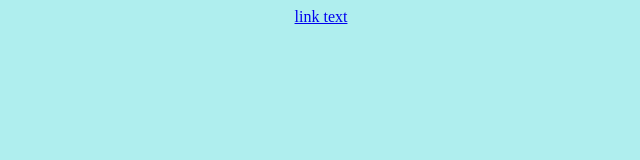
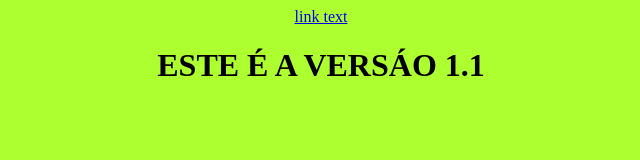
Before and after one commit to Migueldsa/TesteGITvsc, a plain HTML site: page index.html in a window 1280 px wide. Shown: the whole page, without its empty margins (319-959 px from the left). Drawn offline with Linux system fonts and the light colour scheme.

Commit message:
Versao 1.1

```diff
--- a/index.html
+++ b/index.html
@@ -9,6 +9,7 @@
   <body>
     <div>
       <a href="https://rocketseat.com.br">link text</a>
+      <h1>ESTE É A VERSÁO 1.1</h1>
     </div>
   </body>
 </html>
--- a/style.css
+++ b/style.css
@@ -1,5 +1,5 @@
 body {
-  background-color: paleturquoise;
+  background-color: greenyellow;
 }
 
 div {
```
